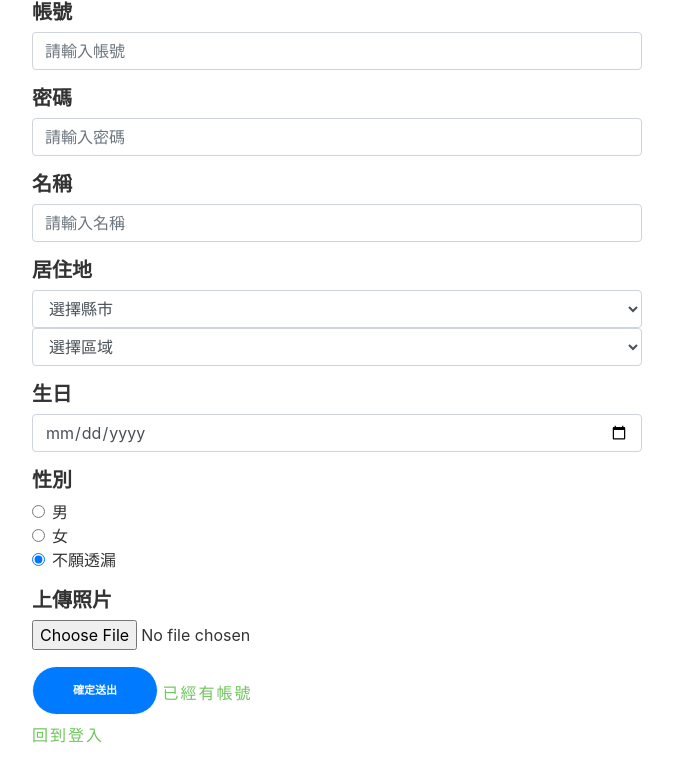
After one commit to zhuanti/learn-it-well-estartup, a Django app: page /register/ in a window 1280 px wide. The commit adds this page. Shown: the top 782 px of the page, without its empty margins (303-976 px from the left). Run offline with Django 4.2, Linux system fonts and the light colour scheme; some libraries are stand-ins or nearby versions.

Commit message:
make it better

```diff
--- a/core/urls.py
+++ b/core/urls.py
@@ -23,4 +23,6 @@ urlpatterns = [
     path('', views.index),
     path('inner/', views.inner),
     path('login/', views.login),
+    path('ForgetPwd/', views.ForgetPwd),
+    path('register/', views.register),
 ]
--- a/core/views.py
+++ b/core/views.py
@@ -11,3 +11,11 @@ def inner(request):
 
 def login(request):
     return render(request, 'login.html')
+
+
+def ForgetPwd(request):
+    return render(request, 'ForgetPwd.html')
+
+
+def register(request):
+    return render(request, 'register.html')
--- a/templates/login.html
+++ b/templates/login.html
@@ -32,7 +32,6 @@
         <button type="submit" value="確認" >確認</button><br>
         <a href="/forgetPwd/">忘記密碼</a><br>
         <a href="/register/">註冊新帳號</a><br>
-        <a href="https://web01-23.herokuapp.com/">回到主頁</a><br>
 
     </form>
 
--- /dev/null
+++ b/templates/register.html
@@ -0,0 +1,127 @@
+<!DOCTYPE html>
+<html lang="en">
+<head>
+    <meta charset="utf-8">
+    <meta http-equiv="X-UA-Compatible" content="IE=edge">
+    <meta name="viewport" content="width=device-width, initial-scale=1">
+
+    <title>註冊頁面</title>
+
+    <meta name="description" content="Source code generated using layoutit.com">
+    <meta name="author" content="LayoutIt!">
+
+    <link rel="stylesheet" href="https://stackpath.bootstrapcdn.com/bootstrap/4.1.3/css/bootstrap.min.css"
+          integrity="sha384-MCw98/SFnGE8fJT3GXwEOngsV7Zt27NXFoaoApmYm81iuXoPkFOJwJ8ERdknLPMO" crossorigin="anonymous">
+    <link href="../static/css/style.css" rel="stylesheet">
+
+    <script type="text/javascript">
+		function check(form)
+		{
+			if(form.id.value==""||form.pwd.value==""||form.name.value==""||form.birthday.value=="")
+			{
+				alert("未輸入完整資料!");
+				return false;
+			}
+            alert("註冊成功");
+			return true;
+		}
+
+	</script>
+
+</head>
+<body>
+
+        <div class="container-fluid">
+            <div class="row">
+                <div class="col-md-3">
+                </div>
+                <div class="col-md-6">
+                    <form role="form" name="myregister" id="myregister" action="" class="register" onsubmit="return check(this)"  required>
+                        <div class="form-group mb-3">
+                            <label for="id" class="h5 font-weight-bold" >帳號</label>
+                            <input type="email" class="form-control" name="id" placeholder="請輸入帳號">
+                        </div>
+
+                        <div class="form-group mb-3">
+                            <label for="pwd" class="h5 font-weight-bold">密碼</label>
+                            <input type="password" class="form-control" name="pwd" placeholder="請輸入密碼">
+                        </div>
+
+                        <div class="form-group mb-3">
+                            <label for="name" class="h5 font-weight-bold">名稱</label>
+                            <input type="text" class="form-control" maxlength="10" name="name" placeholder="請輸入名稱">
+                        </div>
+
+                        <div class="form-group mb-3">
+                            <label class="h5 font-weight-bold">居住地</label>
+                            <div class="g-col-6">
+                                <select name="department" class="form-control">
+                                    <option selected disabled value="">選擇縣市</option>
+                                    <option>...</option>
+                                </select>
+                            </div>
+                            <div class="g-col-6">
+                                <select name="department" class="form-control">
+                                    <option selected disabled value="">選擇區域</option>
+                                    <option>...</option>
+                                </select>
+                            </div>
+                        </div>
+
+                        <div class="form-group mb-3">
+                            <label for="birthday" class="h5 font-weight-bold">生日</label>
+                            <input type="date" class="form-control" name="birthday">
+                        </div>
+
+                        <div class="form-group mb-3">
+                            <label class="h5 font-weight-bold">性別</label>
+
+                            <div class="form-check">
+                                <input class="form-check-input" type="radio" name="gender">
+                                <label class="form-check-label" for="flexRadioDefault1">
+                                    男
+                                </label>
+                            </div>
+
+                            <div class="form-check">
+                                <input class="form-check-input" type="radio" name="gender" checked>
+                                <label class="form-check-label" for="flexRadioDefault1">
+                                    女
+                                </label>
+                            </div>
+
+                            <div class="form-check">
+                                <input class="form-check-input" type="radio" name="gender" checked>
+                                <label class="form-check-label" for="flexRadioDefault1">
+                                    不願透漏
+                                </label>
+                            </div>
+                        </div>
+
+                        <div class="form-group mb-3">
+                            <label class="h5 font-weight-bold">上傳照片</label>
+                            <input type="file" class="form-control-file" name="photo">
+                        </div>
+
+                        <div class="form-group mb-3">
+                            <button type="submit" class="btn btn-primary h5 font-weight-bold">
+                                確定送出
+                            </button>
+                            <a href="login">已經有帳號</a><br>
+                            <a href="/login/">回到登入</a><br>
+                        </div>
+                    </form>
+                </div>
+                <div class="col-md-3">
+                </div>
+            </div>
+        </div>
+
+
+<script src="js/jquery.min.js"></script>
+<script src="https://stackpath.bootstrapcdn.com/bootstrap/4.1.3/js/bootstrap.min.js"
+        integrity="sha384-ChfqqxuZUCnJSK3+MXmPNIyE6ZbWh2IMqE241rYiqJxyMiZ6OW/JmZQ5stwEULTy"
+        crossorigin="anonymous"></script>
+<script src="js/scripts.js"></script>
+</body>
+</html>
```
Also changed, not shown: templates/ForgetPwd.html (added, +35 -0 lines).
